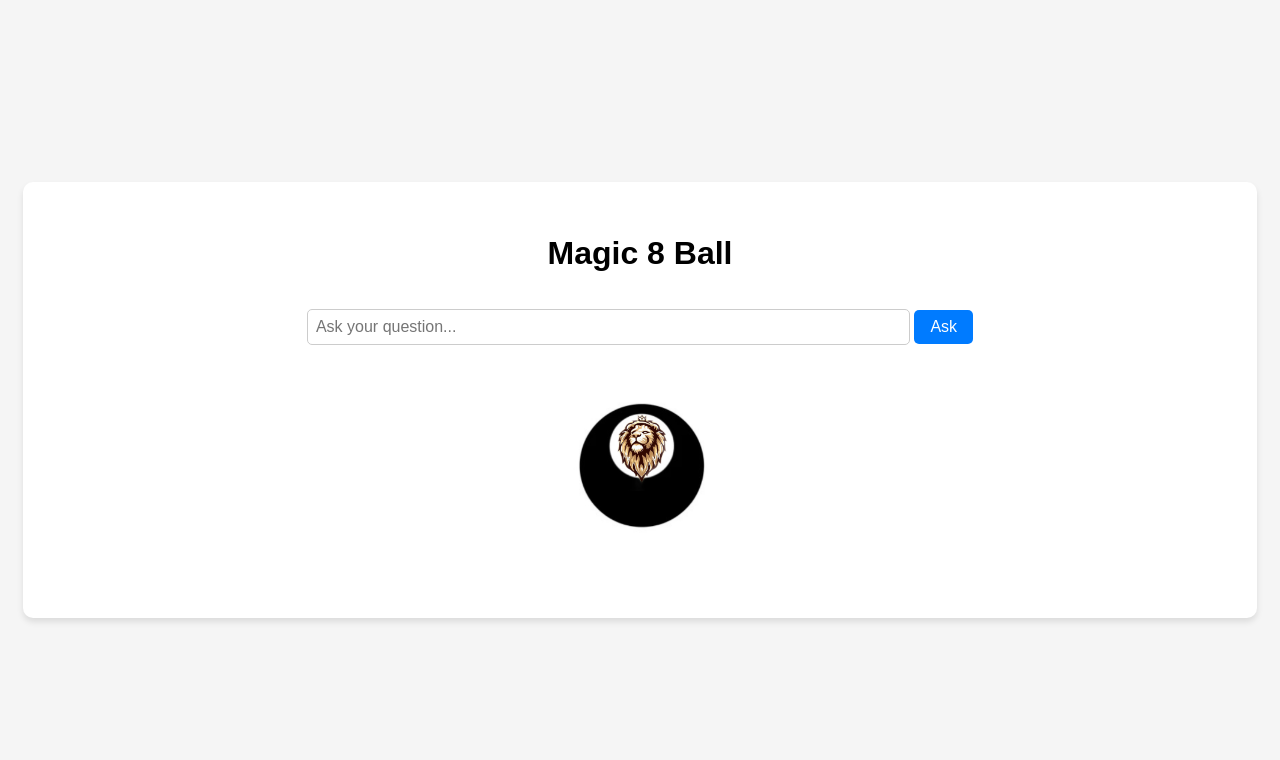
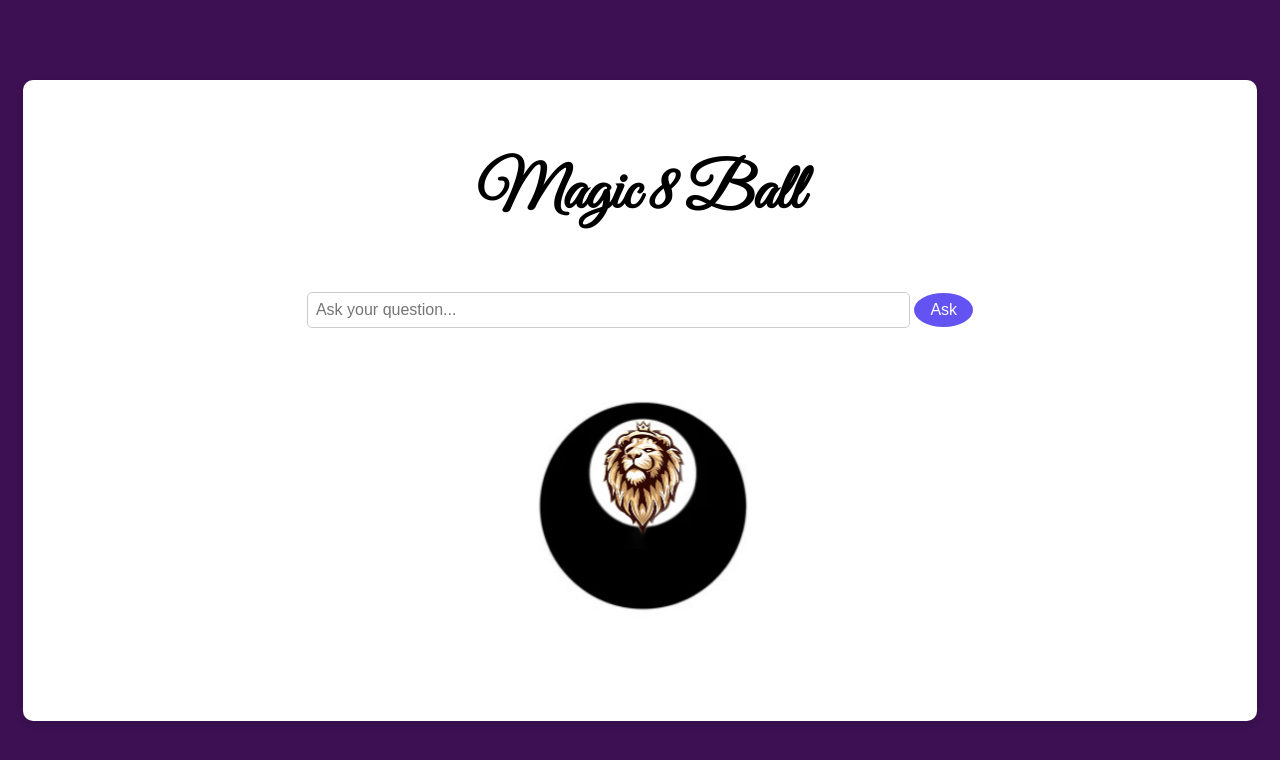
Before and after one commit to cse110-sp23-group3/8-ball, a website: page index.html in a window 1280 px wide. Drawn offline with Linux system fonts and the light colour scheme.

Commit message:
issue #16

```diff
--- a/index.html
+++ b/index.html
@@ -6,6 +6,7 @@
   <meta name="viewport" content="width=device-width, initial-scale=1.0">
   <link rel="stylesheet" href="styles.css">
   <title>Magic 8 Ball</title>
+  <link rel="stylesheet" href="https://fonts.googleapis.com/css?family=Great+Vibes">
 </head>
 
 <body>
@@ -16,12 +17,10 @@
     <br>
     <br>
     <br>
-    <img id="ball" src="./assets/image/8ball_image.png">
+    <img id="ball" src="assets/image/8ball_image.png">
     <p id="answer"></p>
   </div>
-
-  <script type="module" src="./assets/js/main.js"></script>
-  <script type="module" src="./assets/js/dom.js"></script>
+  <script src="script.js"></script>
 </body>
 
 </html>
--- a/styles.css
+++ b/styles.css
@@ -1,11 +1,19 @@
+h1 {
+  font-family: 'Great Vibes', cursive;
+  font-weight: bold;
+  font-size: 400%;
+  color: black;
+}
 body {
     font-family: Arial, sans-serif;
     display: flex;
     align-items: center;
     justify-content: center;
     height: 100vh;
-    background-color: #f5f5f5;
+    background-color: #3c1053;
+    color: #ffffff;
     margin: 0;
+
   }
 
   .container {
@@ -25,7 +33,7 @@ body {
   }
 
   button {
-    background-color: #007bff;
+    background-color: #6353f3;
     color: #fff;
     font-size: 1rem;
     padding: 0.5rem 1rem;
@@ -33,10 +41,11 @@ body {
     border-radius: 5px;
     cursor: pointer;
     margin-top: 1rem;
+    border-radius: 50%;
   }
 
   button:hover {
-    background-color: #0056b3;
+    background-color: #8169a0;
   }
 
   #answer {
@@ -45,7 +54,7 @@ body {
     font-weight: bold;
   }
 
-  img {width: 15%;}
+  img {width: 25%;}
     .shake {
       animation: shake 6s;
     }
```
